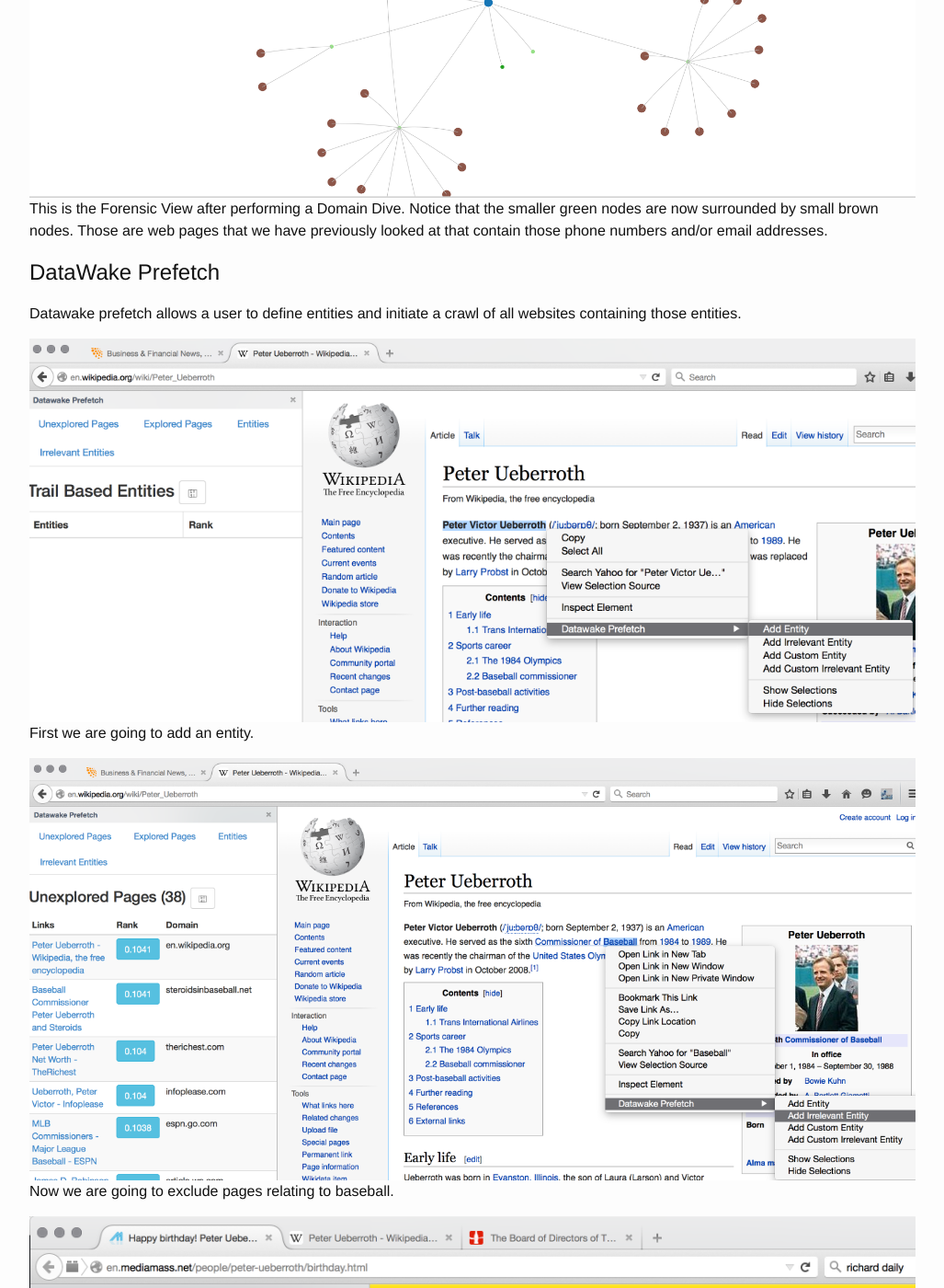
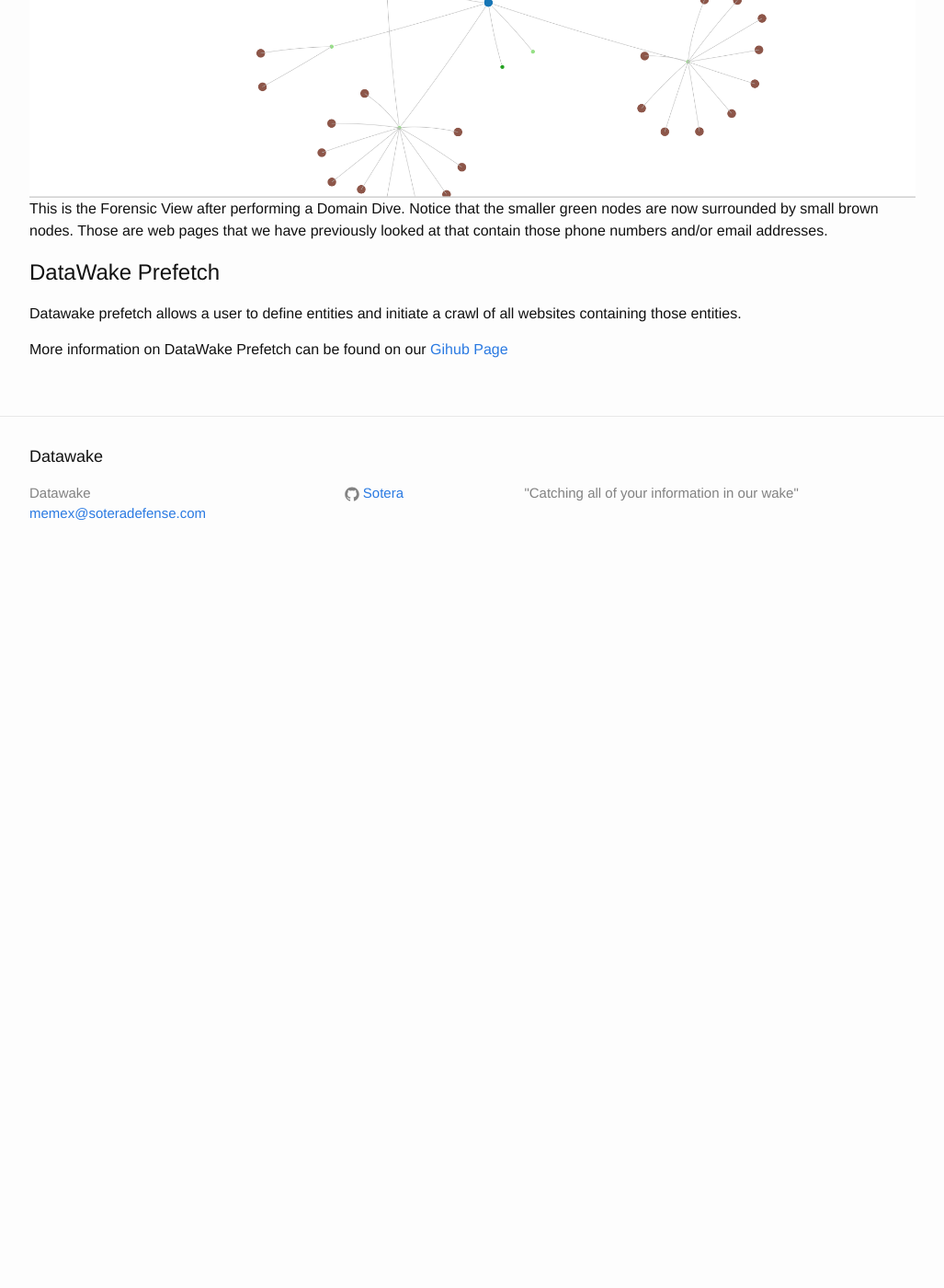
Before and after one commit to Sotera/Datawake, a Jekyll site: the page built from features.md, in a window 1280 px wide and 1400 px high, scrolled down 1738 px. Shown: the whole window at 92% size, without its empty margins (126-1153 px from the left). Built offline with Jekyll 4.4.1, drawn with Linux system fonts in a browser that asks for light colours; after the commit the page ends 2368 px from its top, so only the background shows below that; some of the changed text lies outside the part shown.

Commit message:
Updating pages

```diff
--- a/_config.yml
+++ b/_config.yml
@@ -4,7 +4,7 @@
 safe: true
 lsi: false
 highlighter: pygments
-#email: newman@soteradefense.com
+email: memex@soteradefense.com
 website: http://www.soteradefense.com
 description: > # this means to ignore newlines until "baseurl:"
     "Catching all of your information in our wake"
--- a/features.md
+++ b/features.md
@@ -24,14 +24,4 @@
 Datawake prefetch allows a user to define entities and initiate a crawl of all websites
 containing those entities.
 
-
-![Add Entities](../img/addEntities.png)
-First we are going to add an entity.
-
-
-![Add Irrelevant Entities](../img/addIrEntities.png)
-Now we are going to exclude pages relating to baseball.
-
-
-![Explore](../img/viewingPages.png)
-Now we can look at pages and how they rank given the defined entities.
+More information on DataWake Prefetch can be found on our [Gihub Page](http://sotera.github.io/datawake-prefetch)
```
Also changed, not shown: quickstart.md (line endings or trailing spaces).
